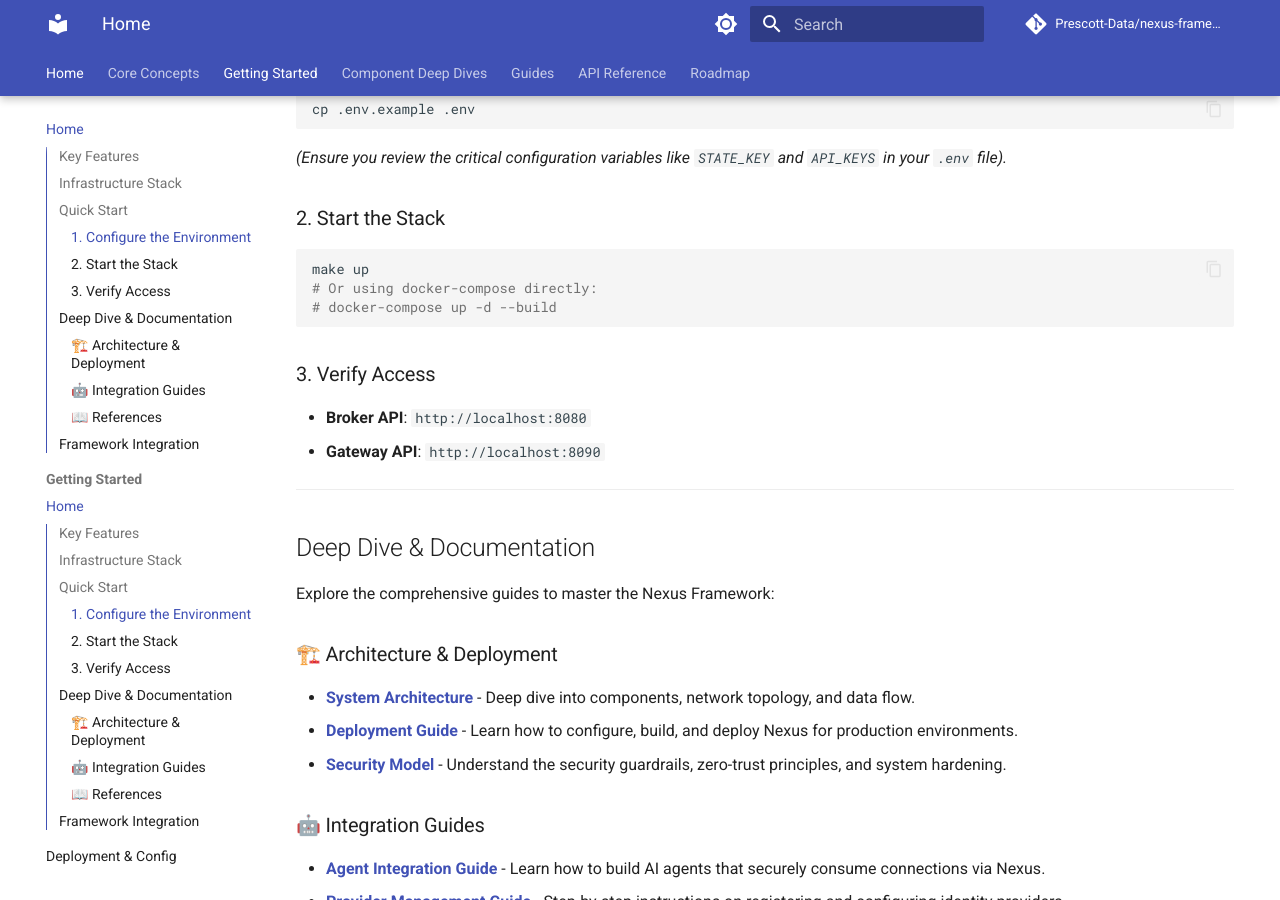
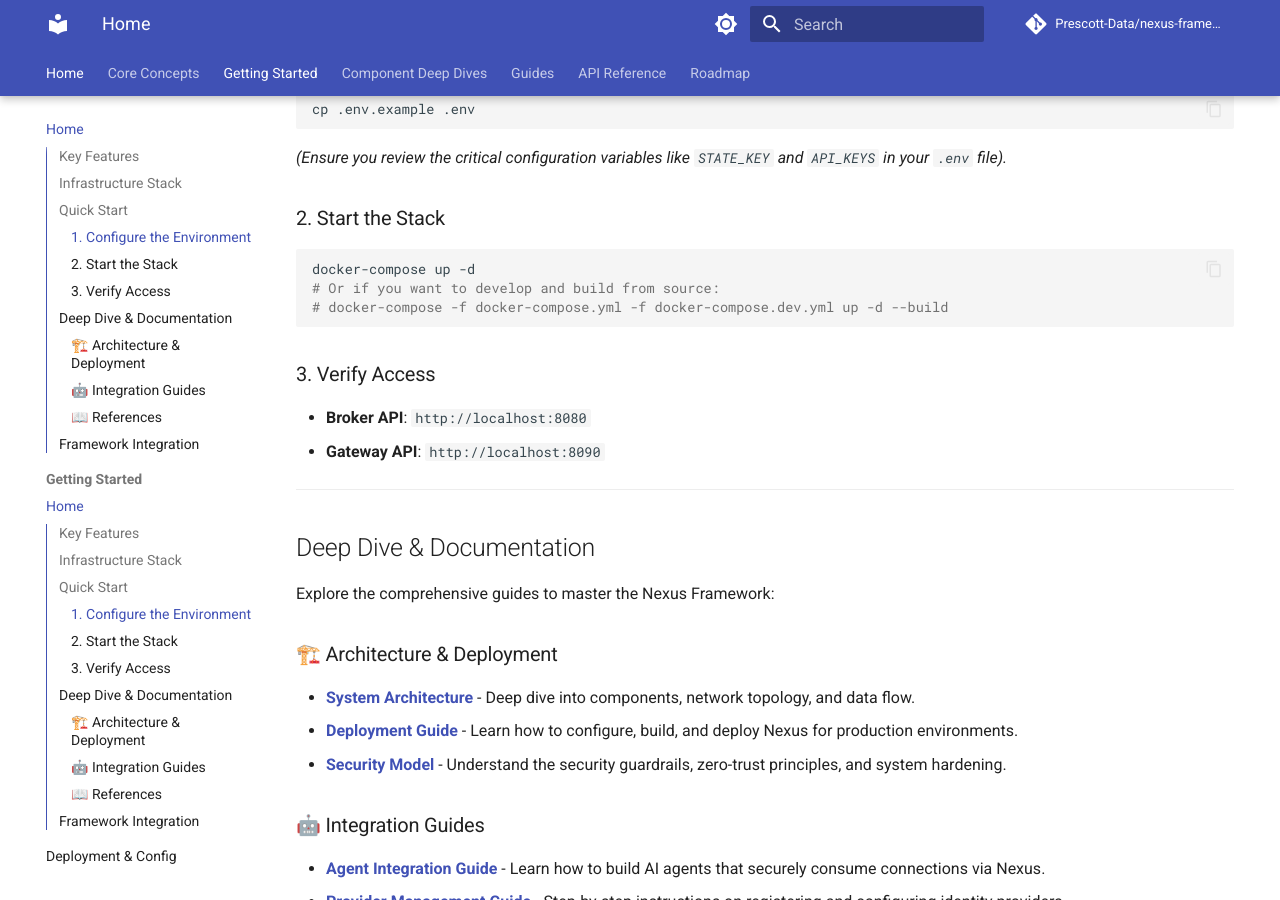
Before and after one commit to Prescott-Data/nexus-framework, an MkDocs documentation site: the page built from docs/index.md, in a window 1280 px wide and 900 px high, scrolled down 1275 px. Built offline with MkDocs 1.6.1 and Material for MkDocs 9.7.7, drawn with Linux system fonts in a browser that asks for light colours; comment, search, counter and statistics services are not loaded.

Commit message:
docs: update Quickstart to use pre-built Docker images, remove Discord badge

````diff
--- a/docs/index.md
+++ b/docs/index.md
@@ -40,9 +40,9 @@ cp .env.example .env
 
 ### 2. Start the Stack
 ```bash
-make up
-# Or using docker-compose directly:
-# docker-compose up -d --build
+docker-compose up -d
+# Or if you want to develop and build from source:
+# docker-compose -f docker-compose.yml -f docker-compose.dev.yml up -d --build
 ```
 
 ### 3. Verify Access
````
Also changed, not shown: README.md (+4 -7 lines), docker-compose.dev.yml (added, +14 -0 lines), docker-compose.yml (+2 -6 lines), 1 other file.
